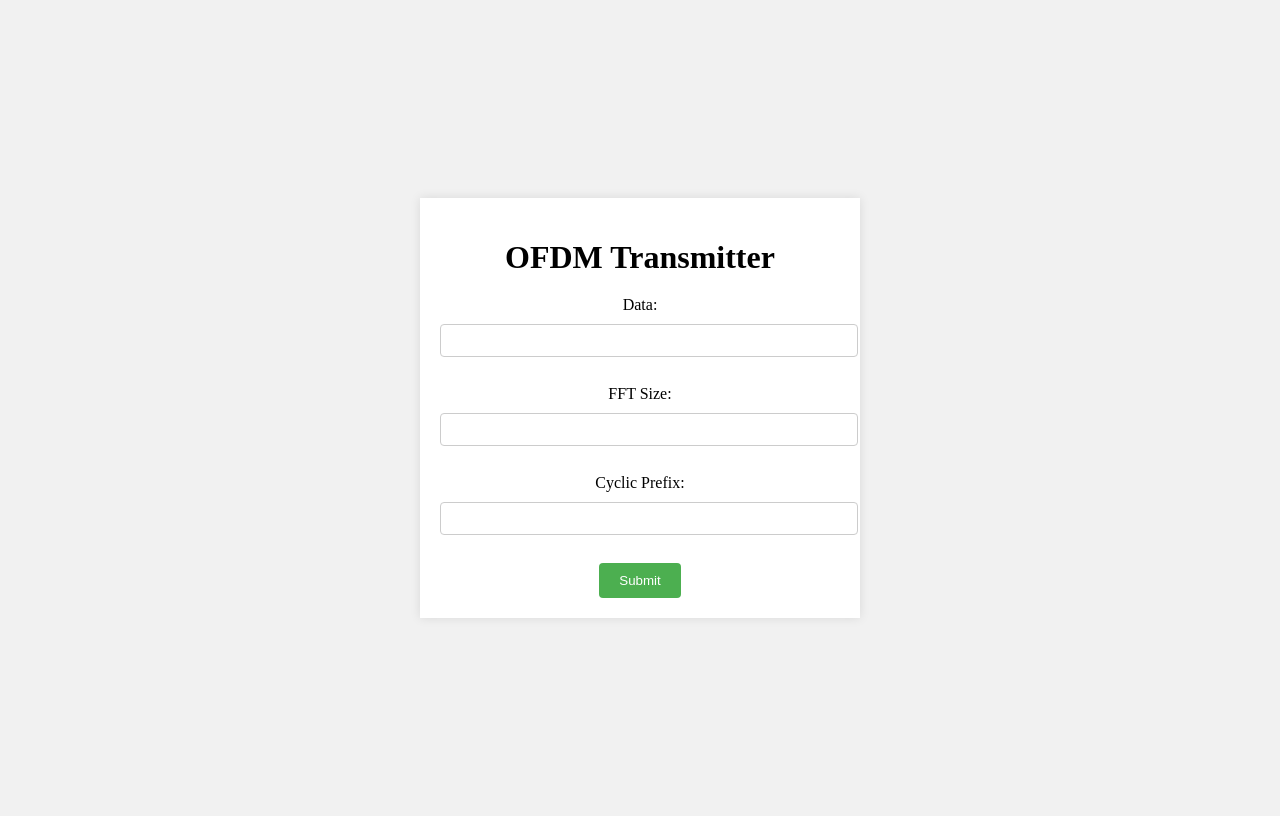
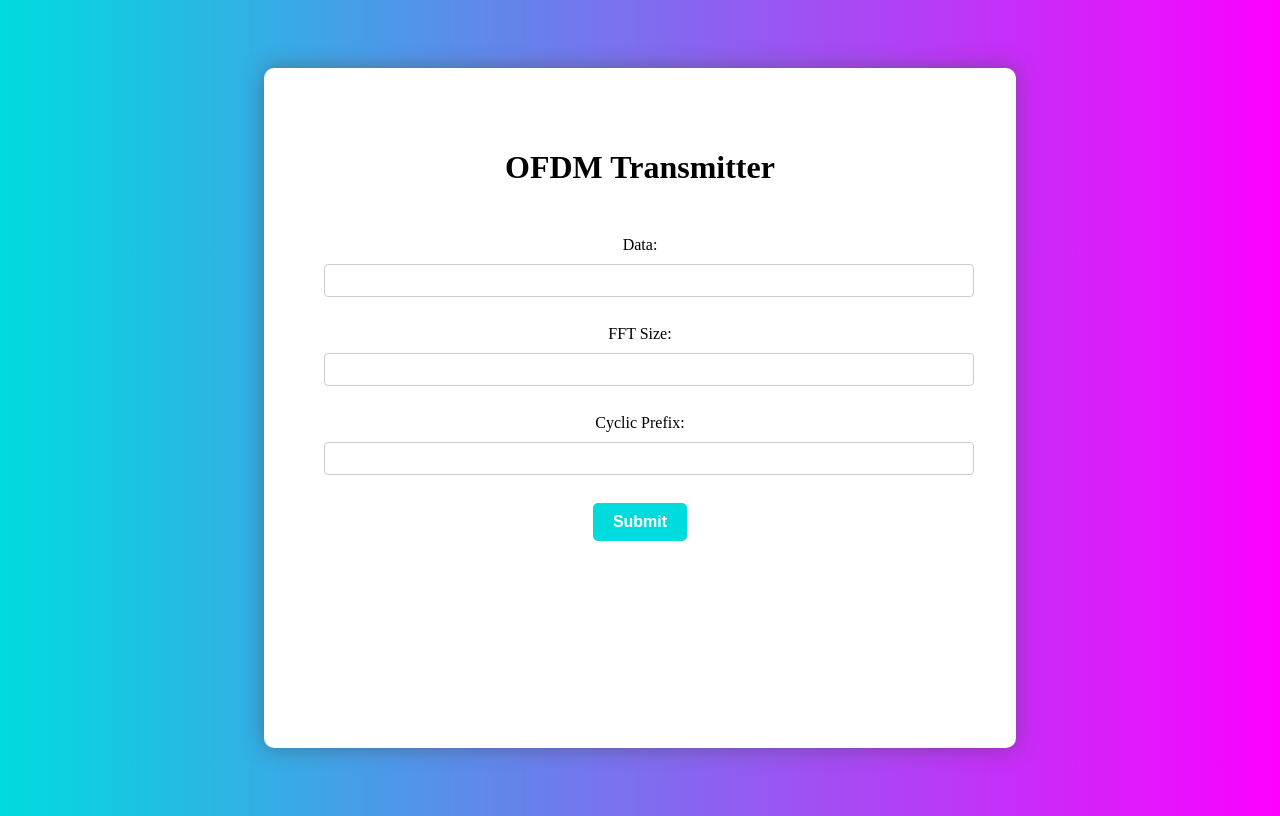
Before and after one commit to jassimshanavas/ofdm_aes, a Flask app: page / in a window 1280 px wide. Run offline with Flask 3, Linux system fonts and the light colour scheme.

Commit message:
Third Commit

```diff
--- a/templates/index.html
+++ b/templates/index.html
@@ -1,23 +1,3 @@
-<!-- <!DOCTYPE html>
-<html>
-  <head>
-    <title>OFDM Transmitter</title>
-  </head>
-  <body>
-    <h1>OFDM Transmitter</h1>
-    <form method="POST" action="/">
-      <label for="data">Data:</label>
-      <input type="text" name="data" id="data" required><br><br>
-      <label for="fft_size">FFT Size:</label>
-      <input type="number" name="fft_size" id="fft_size" required><br><br>
-      <label for="cyclic_prefix">Cyclic Prefix:</label>
-      <input type="number" name="cyclic_prefix" id="cyclic_prefix" required><br><br>
-      <input type="submit" value="Submit">
-    </form>
-  </body>
-</html> -->
-
-
 <!DOCTYPE html>
 <html>
   <head>
@@ -28,19 +8,24 @@
         justify-content: center;
         align-items: center;
         height: 100vh;
-        background-color: #f1f1f1;
+        /* background-color: #f1f1f1; */
+        background-color: #00DBDE;
+        background-image: linear-gradient(90deg, #00DBDE 0%, #FC00FF 100%);
       }
 
       form {
-        width: 400px;
-        padding: 20px;
+        /* width: 400px; */
+        width: 50%;
+        height: 70%;
+        padding: 60px;
         background-color: #fff;
-        box-shadow: 0 0 10px rgba(0, 0, 0, 0.1);
+        box-shadow: 0 0 20px rgba(72, 68, 68, 0.5);
+        border-radius: 10px;
         text-align: center;
       }
 
       h1 {
-        margin-bottom: 20px;
+        margin-bottom: 50px;
       }
 
       label {
@@ -58,12 +43,18 @@
       }
 
       input[type="submit"] {
-        background-color: #4caf50;
-        color: #fff;
+        padding: 10px 20px;
+        /* background-color: #4CAF50; */
+        background-color: #00DBDE;
+        color: white;
         border: none;
-        padding: 10px 20px;
+        border-radius: 5px;
         cursor: pointer;
-        border-radius: 4px;
+        font-size: 16px;
+        font-weight: bold;
+        transition: background-color 0.3s ease;
+        display: block;
+        margin: 0 auto;
       }
     </style>
   </head>
```
Also changed, not shown: templates/result.html (+13 -17 lines).
